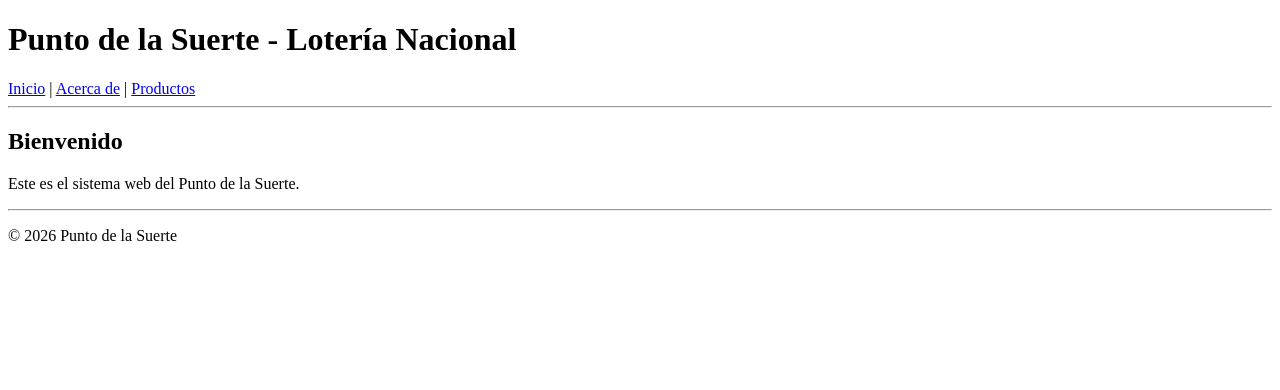
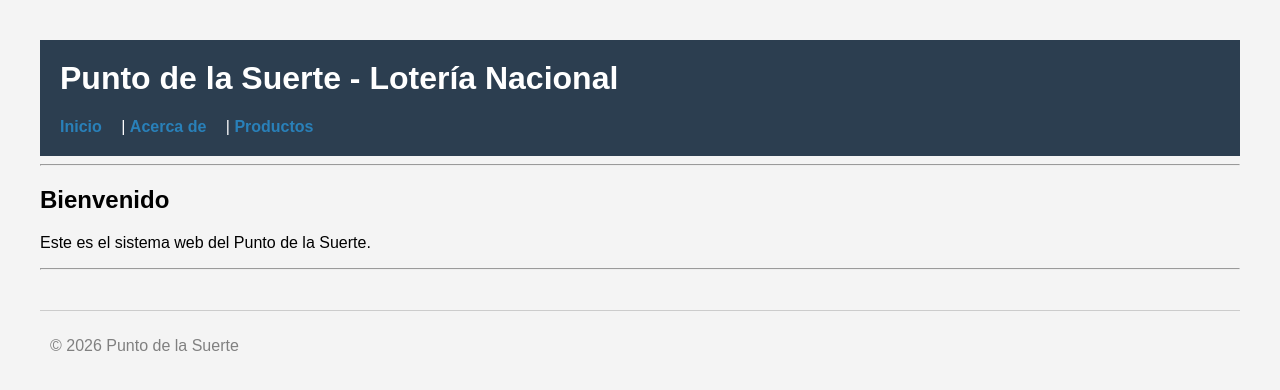
Before and after one commit to KaryLOKIS/DESARROLLO-DE-APLICACIONES-WEB, a Flask app: page / in a window 1280 px wide. Shown: the top 390 px of the page. Run offline with Flask 3, Linux system fonts and the light colour scheme.

Commit message:
agregar estilos CSS al proyecto Flask

```diff
--- /dev/null
+++ b/proyecto_punto_suerte/static/styles.css
@@ -0,0 +1,33 @@
+body{
+    font-family: Arial, Helvetica, sans-serif;
+    margin: 40px;
+    background-color: #f4f4f4;
+}
+
+header{
+    background-color: #2c3e50;
+    color: white;
+    padding: 20px;
+}
+
+nav a{
+    margin-right: 15px;
+    text-decoration: none;
+    color: #2980b9;
+    font-weight: bold;
+}
+
+nav a:hover{
+    color: #e74c3c;
+}
+
+h1{
+    margin-top: 0;
+}
+
+footer{
+    margin-top: 40px;
+    padding: 10px;
+    border-top: 1px solid #ccc;
+    color: gray;
+}
--- a/proyecto_punto_suerte/templates/base.html
+++ b/proyecto_punto_suerte/templates/base.html
@@ -2,6 +2,7 @@
 <html>
 <head>
     <title>Punto de la Suerte</title>
+    <link rel="stylesheet" href="{{ url_for('static', filename='styles.css') }}">
 </head>
 <body>
 
```
